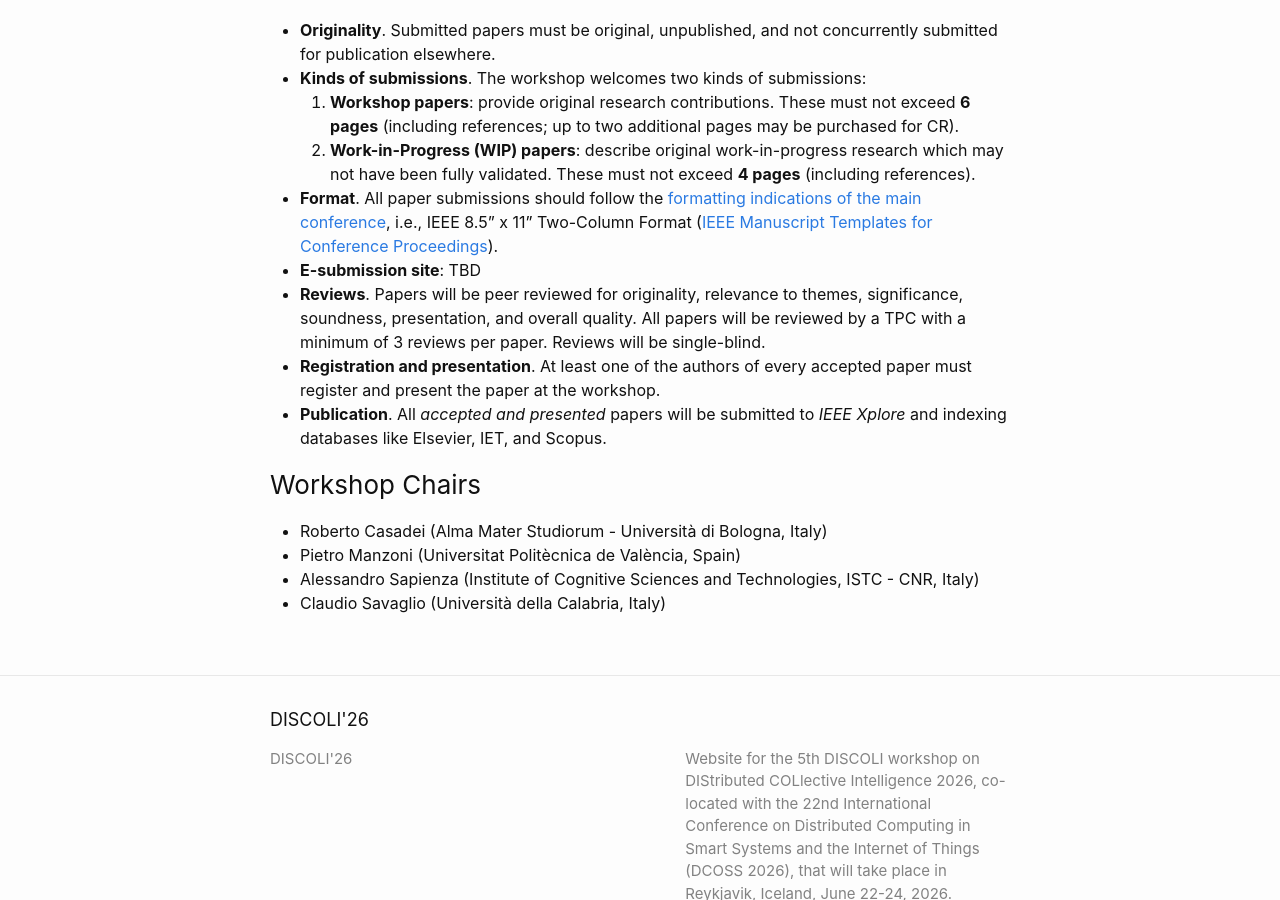
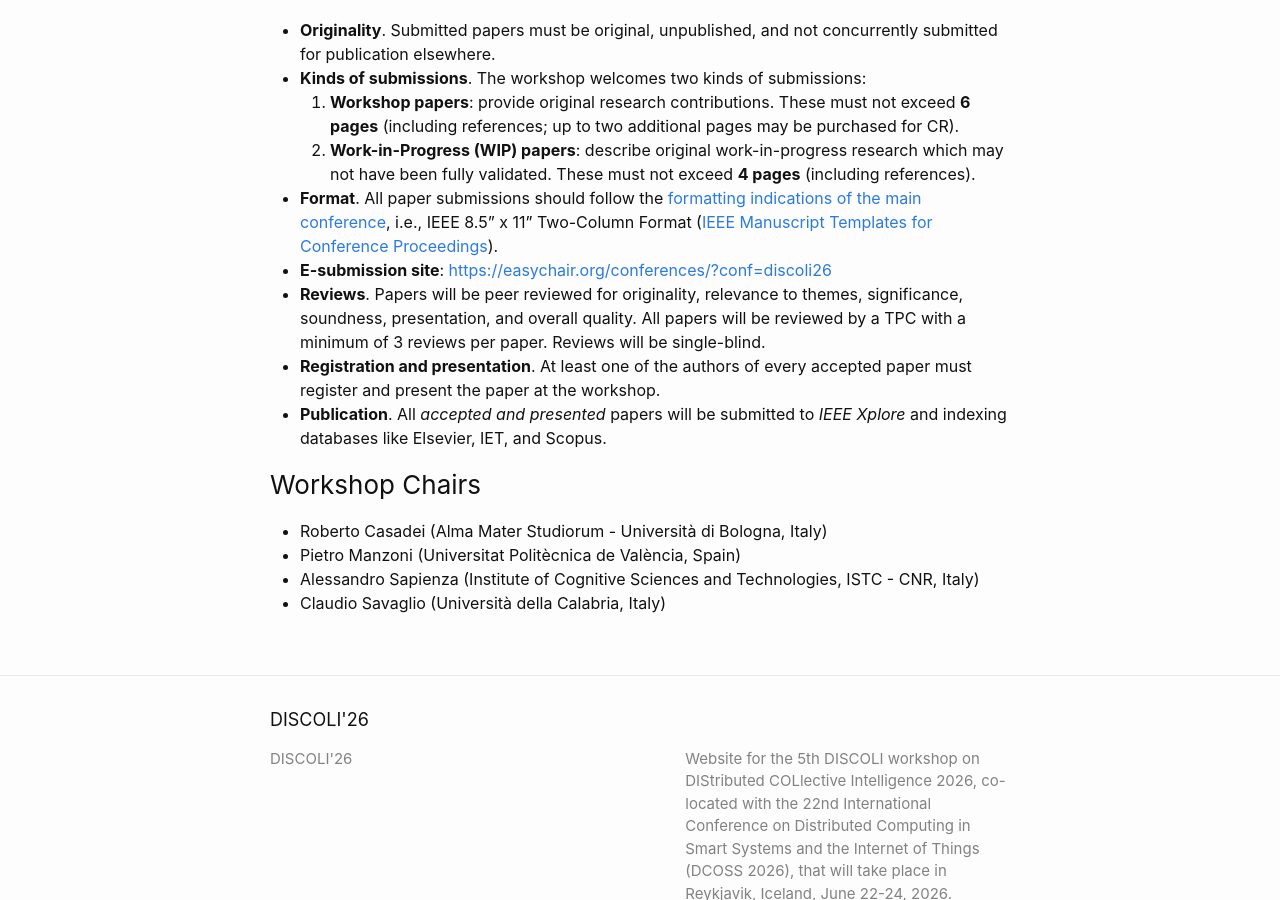
Before and after one commit to discoli-workshop/2026, a Jekyll site: the page built from index.md, in a window 1280 px wide and 900 px high, scrolled down 1754 px. Built offline with Jekyll 4.4.1, drawn with Linux system fonts in a browser that asks for light colours.

Commit message:
submission link2

```diff
--- a/index.md
+++ b/index.md
@@ -60,7 +60,7 @@ All times are intended in **Anywhere on Earth (AoE)** timezone.
     1. **Workshop papers**: provide original research contributions. These must not exceed **6 pages** (including references; up to two additional pages may be purchased for CR).
     2. **Work-in-Progress (WIP) papers**: describe original work-in-progress research which may not have been fully validated. These must not exceed **4 pages** (including references).
 - **Format**. All paper submissions should follow the [formatting indications of the main conference](https://dcoss.org/call-for-papers/), i.e.,  IEEE 8.5" x 11" Two-Column Format ([IEEE Manuscript Templates for Conference Proceedings](https://www.ieee.org/conferences/publishing/templates.html)).
-- **E-submission site**: TBD <!-- <https://easychair.org/conferences/?conf=discoli2026> -->
+- **E-submission site**: <https://easychair.org/conferences/?conf=discoli26>
 - **Reviews**. Papers will be peer reviewed for originality, relevance to themes, significance, soundness, presentation, and overall quality. All papers will be reviewed by a TPC with a minimum of 3 reviews per paper. Reviews will be single-blind.
 - **Registration and presentation**. At least one of the authors of every accepted paper must register and present the paper at the workshop.
 <!-- The author should fill the form in the accepted paper letter to the authors (details [here](https://dcoss.org/camera-ready-instructions/)).
```
